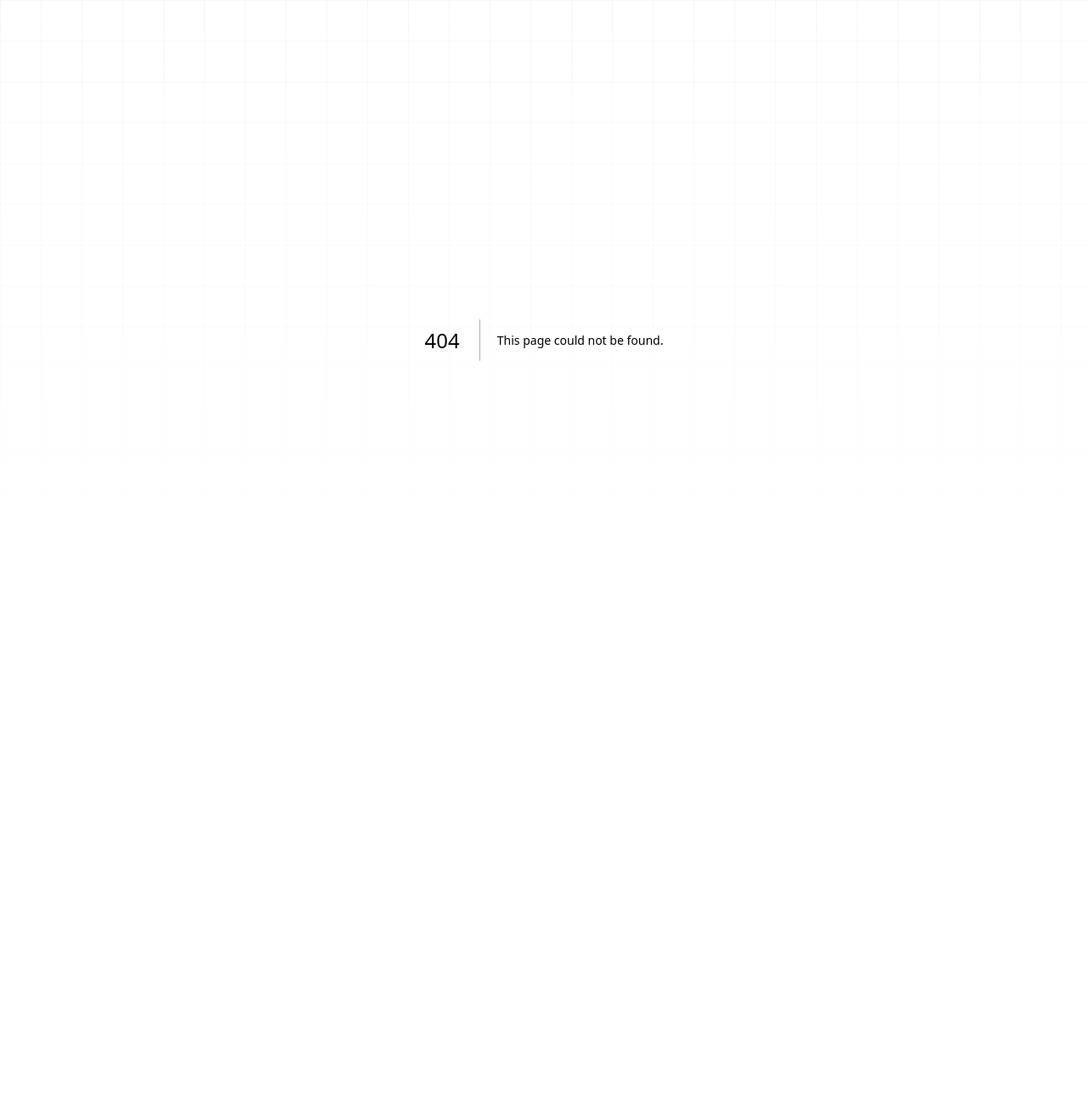
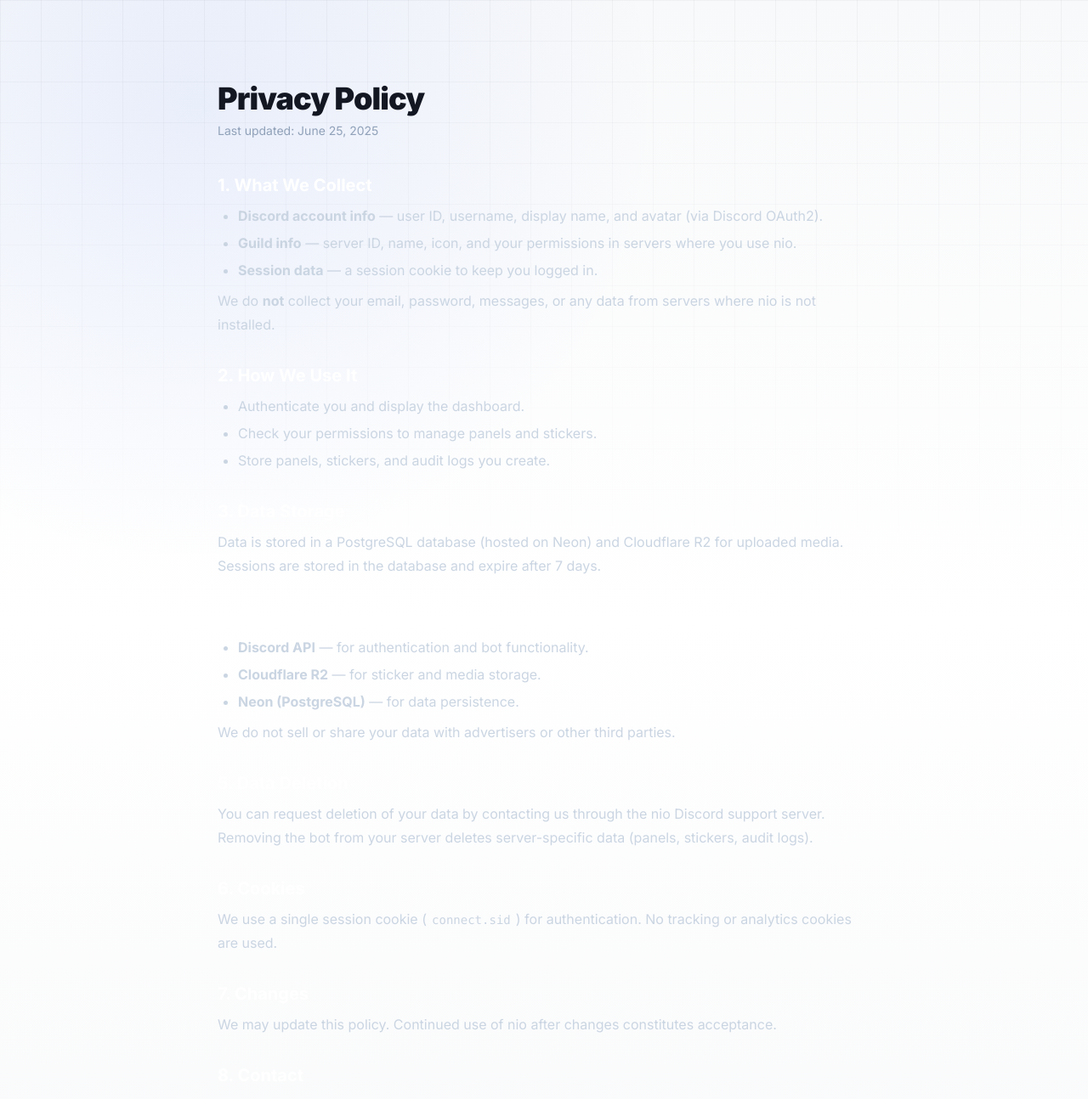
Before and after one commit to lampu-hazard/nio-client, a Next.js app: page /privacy in a window 1280 px wide. Before the commit this address had no page. Shown: the top 1294 px of the page at 85% size. Before the commit the page ends 800 px from the top, so only its background shows below. Built offline with nearby package versions, Linux system fonts and the light colour scheme.

Commit message:
add: tos ad

```diff
--- /dev/null
+++ b/app/privacy/page.tsx
@@ -0,0 +1,72 @@
+export const metadata = { title: 'Privacy Policy – nio' };
+
+export default function PrivacyPage() {
+  return (
+    <main className="shell">
+      <div className="container-wide max-w-3xl py-16">
+        <h1 className="text-4xl font-black tracking-tight">Privacy Policy</h1>
+        <p className="mt-2 text-sm text-slate-400">Last updated: June 25, 2025</p>
+
+        <div className="mt-10 space-y-8 text-slate-300 leading-7">
+          <section>
+            <h2 className="text-xl font-bold text-white">1. What We Collect</h2>
+            <ul className="mt-2 list-disc pl-6 space-y-1">
+              <li><strong>Discord account info</strong> — user ID, username, display name, and avatar (via Discord OAuth2).</li>
+              <li><strong>Guild info</strong> — server ID, name, icon, and your permissions in servers where you use nio.</li>
+              <li><strong>Session data</strong> — a session cookie to keep you logged in.</li>
+            </ul>
+            <p className="mt-2">We do <strong>not</strong> collect your email, password, messages, or any data from servers where nio is not installed.</p>
+          </section>
+
+          <section>
+            <h2 className="text-xl font-bold text-white">2. How We Use It</h2>
+            <ul className="mt-2 list-disc pl-6 space-y-1">
+              <li>Authenticate you and display the dashboard.</li>
+              <li>Check your permissions to manage panels and stickers.</li>
+              <li>Store panels, stickers, and audit logs you create.</li>
+            </ul>
+          </section>
+
+          <section>
+            <h2 className="text-xl font-bold text-white">3. Data Storage</h2>
+            <p className="mt-2">Data is stored in a PostgreSQL database (hosted on Neon) and Cloudflare R2 for uploaded media. Sessions are stored in the database and expire after 7 days.</p>
+          </section>
+
+          <section>
+            <h2 className="text-xl font-bold text-white">4. Third-Party Services</h2>
+            <ul className="mt-2 list-disc pl-6 space-y-1">
+              <li><strong>Discord API</strong> — for authentication and bot functionality.</li>
+              <li><strong>Cloudflare R2</strong> — for sticker and media storage.</li>
+              <li><strong>Neon (PostgreSQL)</strong> — for data persistence.</li>
+            </ul>
+            <p className="mt-2">We do not sell or share your data with advertisers or other third parties.</p>
+          </section>
+
+          <section>
+            <h2 className="text-xl font-bold text-white">5. Data Deletion</h2>
+            <p className="mt-2">You can request deletion of your data by contacting us through the nio Discord support server. Removing the bot from your server deletes server-specific data (panels, stickers, audit logs).</p>
+          </section>
+
+          <section>
+            <h2 className="text-xl font-bold text-white">6. Cookies</h2>
+            <p className="mt-2">We use a single session cookie (<code className="rounded bg-white/10 px-1.5 py-0.5 text-sm">connect.sid</code>) for authentication. No tracking or analytics cookies are used.</p>
+          </section>
+
+          <section>
+            <h2 className="text-xl font-bold text-white">7. Changes</h2>
+            <p className="mt-2">We may update this policy. Continued use of nio after changes constitutes acceptance.</p>
+          </section>
+
+          <section>
+            <h2 className="text-xl font-bold text-white">8. Contact</h2>
+            <p className="mt-2">Questions about your data? Reach out via the nio Discord support server.</p>
+          </section>
+        </div>
+
+        <div className="mt-12">
+          <a href="/" className="btn px-5 py-3 text-sm">← Back to Home</a>
+        </div>
+      </div>
+    </main>
+  );
+}
--- /dev/null
+++ b/app/terms/page.tsx
@@ -0,0 +1,62 @@
+export const metadata = { title: 'Terms of Service – nio' };
+
+export default function TermsPage() {
+  return (
+    <main className="shell">
+      <div className="container-wide max-w-3xl py-16">
+        <h1 className="text-4xl font-black tracking-tight">Terms of Service</h1>
+        <p className="mt-2 text-sm text-slate-400">Last updated: June 25, 2025</p>
+
+        <div className="mt-10 space-y-8 text-slate-300 leading-7">
+          <section>
+            <h2 className="text-xl font-bold text-white">1. Acceptance</h2>
+            <p className="mt-2">By using nio ("the Service"), you agree to these Terms. If you do not agree, do not use the Service.</p>
+          </section>
+
+          <section>
+            <h2 className="text-xl font-bold text-white">2. Description</h2>
+            <p className="mt-2">nio is a Discord bot and web dashboard that lets server administrators create panels (rules, announcements, self-role selectors) and manage stickers. The Service interacts with Discord via OAuth2 and the Discord API.</p>
+          </section>
+
+          <section>
+            <h2 className="text-xl font-bold text-white">3. Eligibility</h2>
+            <p className="mt-2">You must be at least 13 years old (or the minimum age required by your country) and have a valid Discord account to use the Service.</p>
+          </section>
+
+          <section>
+            <h2 className="text-xl font-bold text-white">4. Your Responsibilities</h2>
+            <ul className="mt-2 list-disc pl-6 space-y-1">
+              <li>Use the Service in compliance with Discord's Terms of Service and Community Guidelines.</li>
+              <li>Do not use the Service to distribute illegal, harmful, or abusive content.</li>
+              <li>You are responsible for all content you create or publish through nio.</li>
+            </ul>
+          </section>
+
+          <section>
+            <h2 className="text-xl font-bold text-white">5. Availability</h2>
+            <p className="mt-2">The Service is provided "as is" without warranty. We may modify, suspend, or discontinue the Service at any time without prior notice.</p>
+          </section>
+
+          <section>
+            <h2 className="text-xl font-bold text-white">6. Limitation of Liability</h2>
+            <p className="mt-2">To the fullest extent permitted by law, nio and its operators are not liable for any indirect, incidental, or consequential damages arising from your use of the Service.</p>
+          </section>
+
+          <section>
+            <h2 className="text-xl font-bold text-white">7. Changes</h2>
+            <p className="mt-2">We may update these Terms at any time. Continued use of the Service after changes constitutes acceptance of the updated Terms.</p>
+          </section>
+
+          <section>
+            <h2 className="text-xl font-bold text-white">8. Contact</h2>
+            <p className="mt-2">Questions about these Terms? Reach out via the nio Discord support server.</p>
+          </section>
+        </div>
+
+        <div className="mt-12">
+          <a href="/" className="btn px-5 py-3 text-sm">← Back to Home</a>
+        </div>
+      </div>
+    </main>
+  );
+}
```
